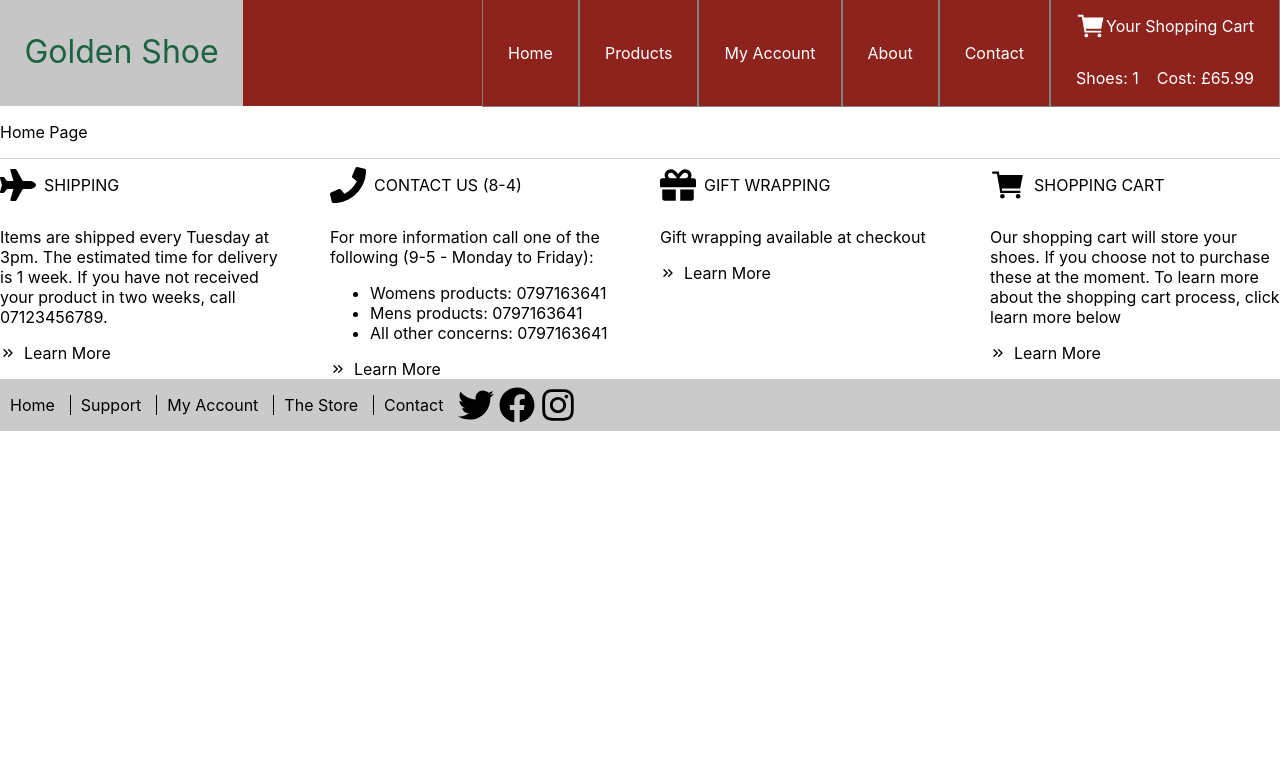
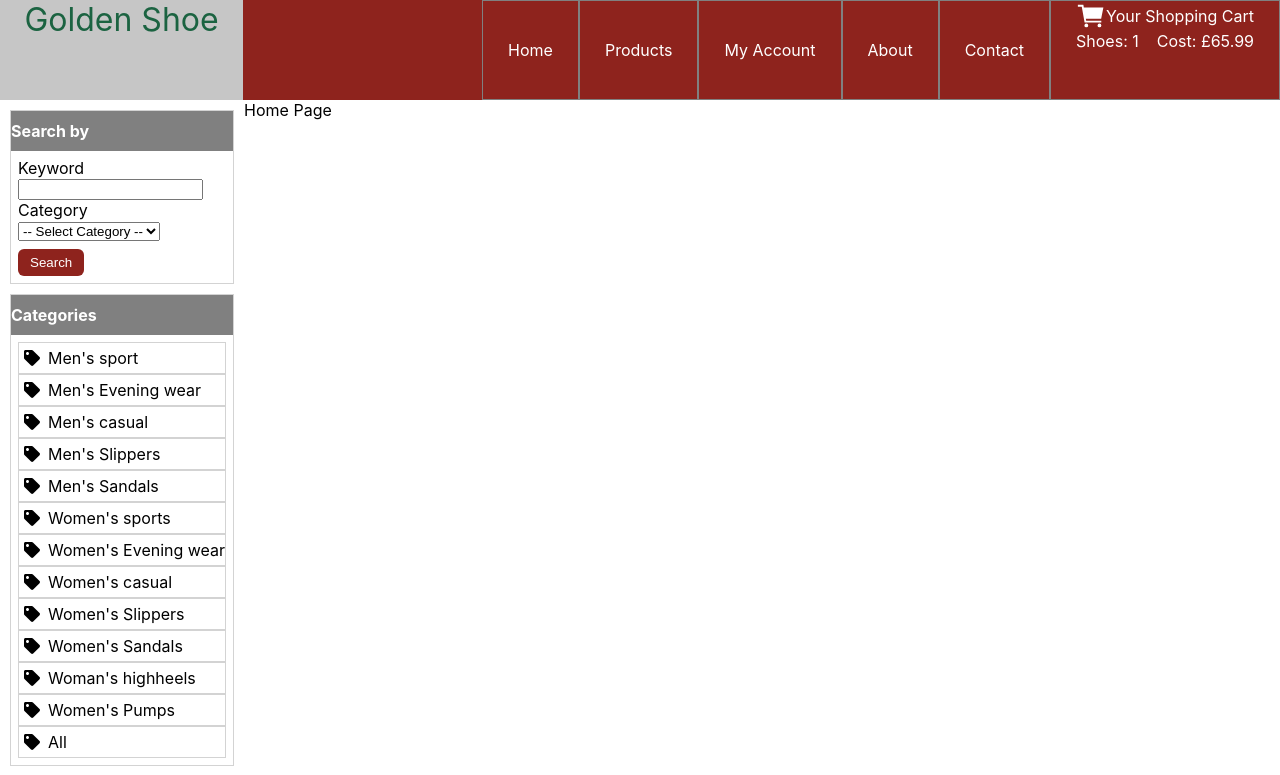
Before and after one commit to BenSymons/golden_shoes, a React (Create React App) app: page / in a window 1280 px wide. Shown: the top 775 px of the page. Built offline with nearby package versions, Linux system fonts and the light colour scheme.

Commit message:
create sidebar component

```diff
--- a/src/App.css
+++ b/src/App.css
@@ -1,12 +1,21 @@
 .header {
   display: flex;
   background-color: #8e231d;
+  position: fixed;
+  width: 100%;
+  height: 100px;
+}
+
+.page-content {
+  padding-top: 100px;
+  display: flex;
 }
 
 .flex {
   display: flex;
   align-items: center;
   gap: 8px;
+  margin: 0px;
 }
 
 .flex-valign {
@@ -31,6 +40,7 @@
   padding-right: 25px;
   height: 100%;
   border: 1px solid grey;
+  box-sizing: border-box;
 }
 
 .logo-box {
@@ -73,3 +83,44 @@
 .footer>p:nth-child(1) {
   border: none;
 }
+
+.cat {
+  display: flex;
+  align-items: center;
+  gap: 8px;
+  margin: 0px;
+  padding: 5px 0px 5px 5px;
+  box-sizing: border-box;
+  border: 1px solid lightgray
+}
+
+.sidebar>section {
+  margin: 10px;
+  border: solid 1px lightgray;
+}
+
+.sidebar-content {
+  padding: 7px;
+}
+
+.label {
+  display: flex;
+  align-items: center;
+  background-color: grey;
+  color: white;
+  font-weight: bold;
+  height: 40px;
+}
+
+.search-button {
+  background-color: #8e231d;
+  color: white;
+  border: 0px;
+  padding: 6px 12px;
+  border-radius: 6px;
+  margin-top: 8px;
+}
+
+p {
+  margin: 0px
+}
--- a/src/components/PageContainer.jsx
+++ b/src/components/PageContainer.jsx
@@ -1,6 +1,7 @@
 import { IoCartSharp } from "react-icons/io5"
 import { FaPhone, FaPlane, FaGift, FaTwitter, FaFacebook, FaInstagram } from "react-icons/fa"
 import { FiChevronsRight } from "react-icons/fi"
+import Sidebar from "./Sidebar"
 
 const PageContainer = ({ children }) => {
     return (
@@ -28,6 +29,7 @@ const PageContainer = ({ children }) => {
                 </nav>
             </section>
             <div className="page-content">
+                <Sidebar />
                 {children}
             </div>
             <section className="learn-more-banner">
--- /dev/null
+++ b/src/components/Sidebar.jsx
@@ -0,0 +1,40 @@
+import categories from "../data/categories.json"
+import { FaTag } from "react-icons/fa"
+
+const Sidebar = () => {
+    return (
+        <div className="sidebar">
+            <section>
+                <div className="label">
+                    <p>Search by</p>
+                </div>
+                <div className="sidebar-content">
+                    <label>Keyword</label><br />
+                    <input /><br />
+                    <label>Category</label><br />
+                    <select>
+                        <option>-- Select Category --</option>
+                    </select><br />
+                    <button className="search-button">Search</button>
+                </div>
+            </section>
+            <section>
+                <div className="label">
+                    <p>Categories</p>
+                </div>
+                <div className="sidebar-content">
+                    {categories.map((category, index) => {
+                        return (
+                            <div key={`category ${index}`} className="cat">
+                                <FaTag />
+                                <p>{category}</p>
+                            </div>
+                        )
+                    })}
+                </div>
+            </section>
+        </div>
+    )
+}
+
+export default Sidebar
--- /dev/null
+++ b/src/data/categories.json
@@ -0,0 +1,15 @@
+[
+    "Men's sport",
+    "Men's Evening wear",
+    "Men's casual",
+    "Men's Slippers",
+    "Men's Sandals",
+    "Women's sports",
+    "Women's Evening wear",
+    "Women's casual",
+    "Women's Slippers",
+    "Women's Sandals",
+    "Woman's highheels",
+    "Women's Pumps",
+    "All"
+]
```
